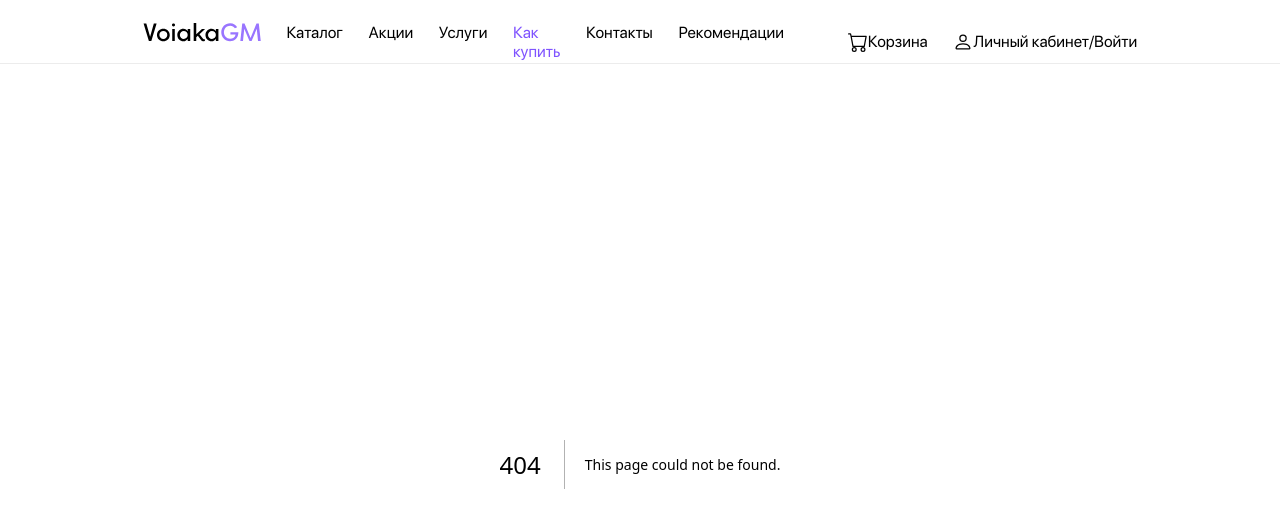
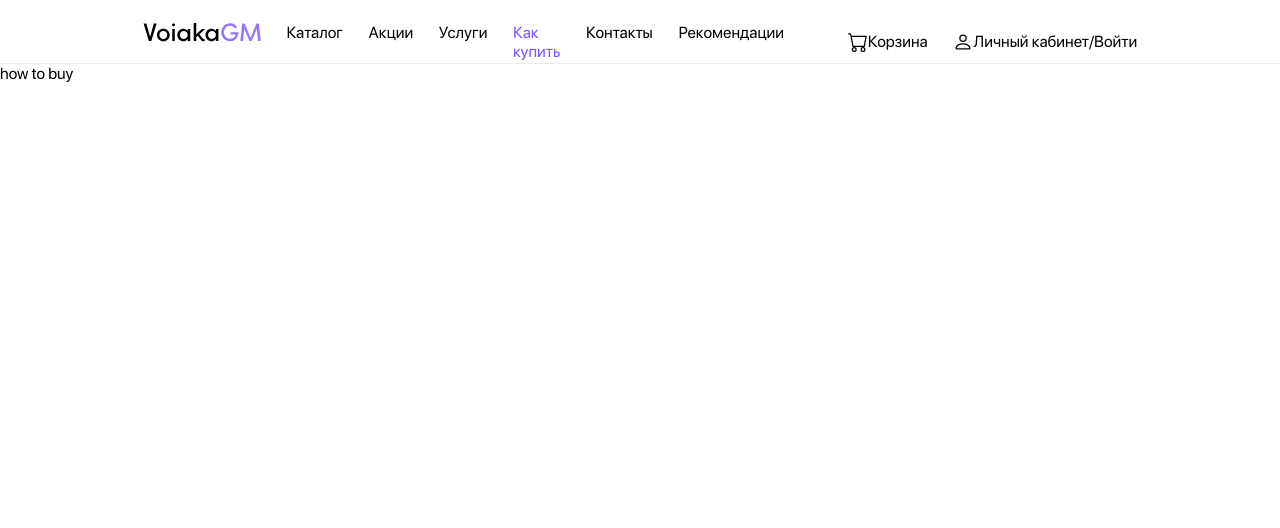
Before and after one commit to TMWAG/voiakagm-shop-client-next, a Next.js app: page /how_to_buy in a window 1280 px wide. Before the commit this address had no page. Shown: the top 528 px of the page. Built offline with nearby package versions, Linux system fonts and the light colour scheme.

Commit message:
новые страницы

```diff
--- /dev/null
+++ b/src/app/(info)/contacts/page.tsx
@@ -0,0 +1,5 @@
+export default function ContactsPage(){
+  return (
+    <div>contacts</div>
+  );
+};
--- /dev/null
+++ b/src/app/(info)/how_to_buy/page.tsx
@@ -0,0 +1,5 @@
+export default function HowToBuyPage(){
+  return (
+    <div>how to buy</div>
+  );
+};
--- /dev/null
+++ b/src/app/(shop)/services/page.tsx
@@ -0,0 +1,3 @@
+export default function ServicesPage(){
+  return <div>services</div>
+};
```
